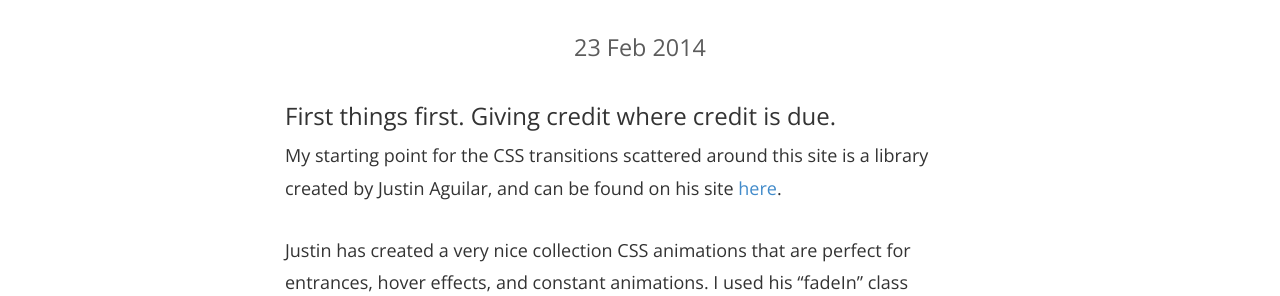
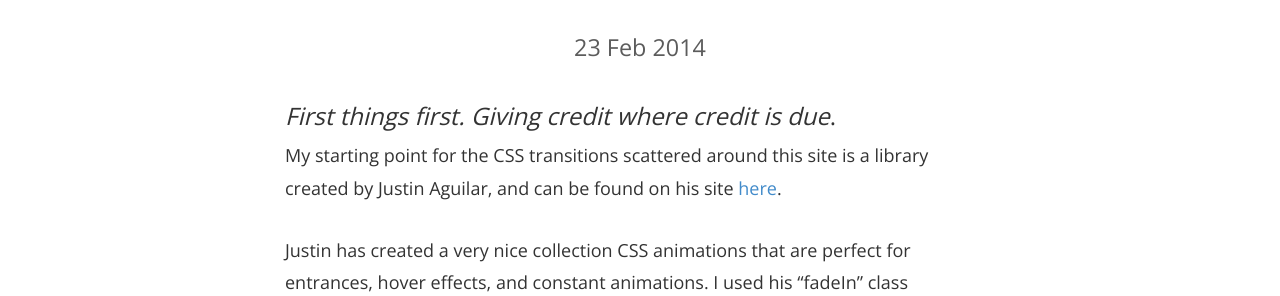
Before and after one commit to benwells/benwells.github.io, a Jekyll site: the page built from _posts/2014-02-23-css-fade-out-transition-animation.markdown, in a window 1280 px wide and 1400 px high. Shown: the part 341-637 px from the top of the window. Built offline with Jekyll 4.4.1, drawn with Linux system fonts in a browser that asks for light colours; nearby versions of some CDN libraries; Markdown is read by kramdown in place of the engine named in the settings; some of the changed text lies outside the part shown.

Commit message:
updated individual posts

```diff
--- a/_posts/2014-02-23-css-fade-out-transition-animation.markdown
+++ b/_posts/2014-02-23-css-fade-out-transition-animation.markdown
@@ -6,7 +6,7 @@
 excerpt: I wanted my nav links to fade out before traveling to the next page, here is how I did it.
 ---
 
-### First things first. Giving credit where credit is due.
+### _First things first. Giving credit where credit is due_.
 
 My starting point for the CSS transitions scattered around this site is a library created by Justin Aguilar, and can be found on his site [here][ja].
 
@@ -50,8 +50,9 @@
 }
 {% endhighlight %}
 <br>
-####My next puzzle:
-How do I apply this fadeOut class to a link when clicked such that the animation happens before the user is directed to the next page?
+>###__My next puzzle__
+
+_How do I apply this fadeOut class to a link when clicked such that the animation happens before the user is directed to the next page?_
 
 ####What I came up with involves attaching a click event handler to the collection of links that did the following:
 
--- a/_posts/2014-03-02-terminal-copy-paste.markdown
+++ b/_posts/2014-03-02-terminal-copy-paste.markdown
@@ -6,7 +6,7 @@
 excerpt: How to copy and paste content using the Mac OS X Terminal
 ---
 
-### A Quick Tip:
+### _A Quick Tip_
 
 <br>
 This is something I do fairly often, but apparently not frequently enough for it to stick into my long-term memory. I'm hoping that by sharing this little bit of knowledge, I will remember it myself for next time I need it.  Copying and pasting in the Max OSX Terminal can be very useful, and here is how I approach it.
@@ -25,8 +25,5 @@
 
 {% endhighlight %}
 <br>
-Happy coding!
-<br>
-<br>
 Cheers,<br>
 Ben
```
